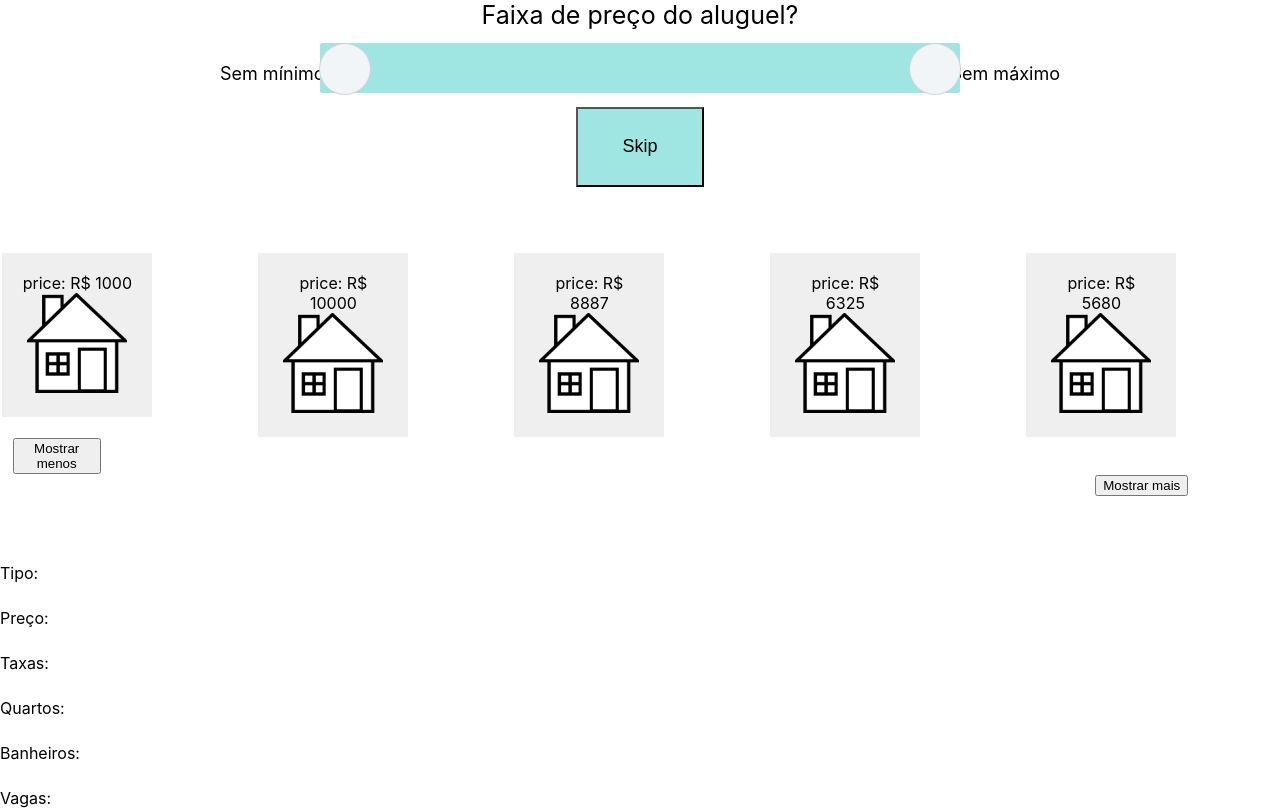
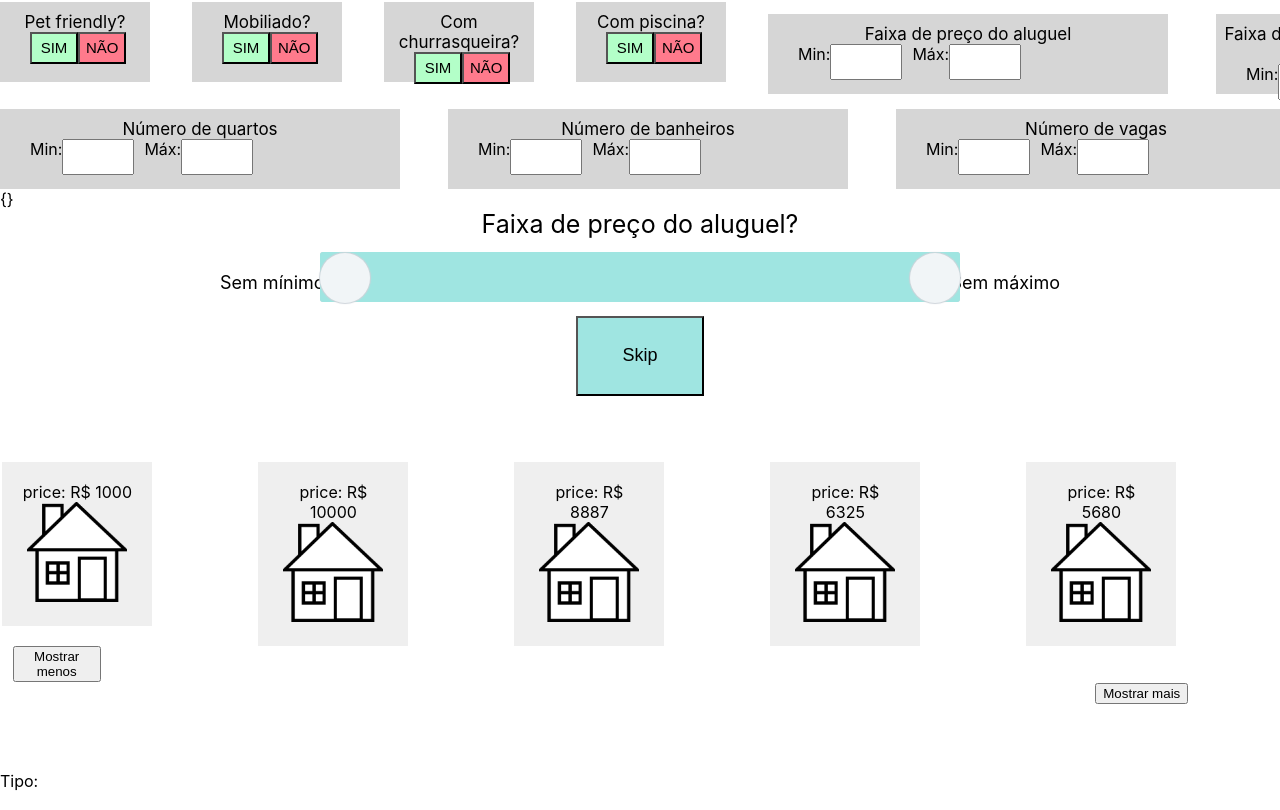
Before and after one commit to Maschroeder1/ihc, a React (Create React App) app in the folder frontend/: page / in a window 1280 px wide. Shown: the top 810 px of the page. Built offline with nearby package versions, Linux system fonts and the light colour scheme; the HTML template or start-up script is replaced by a standard one.

Commit message:
advanced view bool and range buttons

```diff
--- a/frontend/src/App.js
+++ b/frontend/src/App.js
@@ -32,7 +32,7 @@ class App extends Component {
     }
 
     let newTrace = this.state.trace
-    newTrace.push({"time": new Date() - this.state.initialTimestamp, "Filter": filterName})
+    newTrace.push({ "time": new Date() - this.state.initialTimestamp, "Filter": filterName })
 
     this.setState({ lastSelected: lastSelected, apiRequest: apiRequest, lastClickUpdatedSelected: lastClickUpdatedSelected, trace: newTrace })
   }
@@ -66,7 +66,7 @@ class App extends Component {
     }
 
     let newTrace = this.state.trace
-    newTrace.push({"time": new Date() - this.state.initialTimestamp, "Filter": filterName})
+    newTrace.push({ "time": new Date() - this.state.initialTimestamp, "Filter": filterName })
 
     this.setState({ lastSelected: lastSelected, apiRequest: apiRequestCopy, lastClickUpdatedSelected: lastClickUpdatedSelected, trace: newTrace })
   }
@@ -93,13 +93,13 @@ class App extends Component {
       apiRequestCopy[filterName] = currentFilter
     }
     let newTrace = this.state.trace
-    newTrace.push({"time": new Date() - this.state.initialTimestamp, "Filter": filterName})
+    newTrace.push({ "time": new Date() - this.state.initialTimestamp, "Filter": filterName })
     this.setState({ lastSelected: lastSelected, lastClickUpdatedSelected: lastClickUpdatedSelected, apiRequest: apiRequestCopy, trace: newTrace })
   }
 
   apiRequestFun = () => {
     let newTrace = this.state.trace
-    newTrace.push({"time": new Date() - this.state.initialTimestamp, "Filter": "API"})
+    newTrace.push({ "time": new Date() - this.state.initialTimestamp, "Filter": "API" })
 
     this.setState({ trace: newTrace })
   }
@@ -116,21 +116,170 @@ class App extends Component {
     }
   }
 
+  boolIsSelected(filterName) {
+    // -1 sim e false, 0 não, 1 sim e true
+    const value = this.state.apiRequest[filterName]
+    if (value === undefined) {
+      return 0
+    }
+
+    return value ? 1 : -1
+  }
+
+  boolModifyStateTo(filterName, selected) {
+    let newApiRequest = this.state.apiRequest
+    let currentSelected = newApiRequest[filterName]
+
+    if (selected === currentSelected) {
+      delete newApiRequest[filterName]
+    } else {
+      newApiRequest[filterName] = selected
+    }
+    let newTrace = this.state.trace
+    newTrace.push({ "time": new Date() - this.state.initialTimestamp, "Filter": filterName })
+
+    this.setState({ apiRequest: newApiRequest, trace: newTrace })
+  }
+
+  boolButton(text, filterName) {
+    let selectColor = this.boolIsSelected(filterName) === 1 ? '#00ff46' : '#b3ffc8'
+
+    let selectButton = (<button
+      onMouseOver={event => event.target.style.background = "#00ff46"}
+      onMouseOut={event => event.target.style.background = selectColor}
+      style={{ "background": selectColor, "height": "2rem", width: "3rem", "marginBottom": "2%", "fontSize": "15px" }}
+      onClick={() => this.boolModifyStateTo(filterName, true)}>
+      {"SIM"}
+    </button>)
+
+    let deSelectColor = this.boolIsSelected(filterName) === -1 ? '#ff0023' : '#ff7a8c'
+
+    let deSelectButton = (<button
+      onMouseOver={event => event.target.style.background = "#ff0023"}
+      onMouseOut={event => event.target.style.background = deSelectColor}
+      style={{ "background": deSelectColor, "height": "2rem", width: "3rem", "marginBottom": "2%", "fontSize": "15px" }}
+      onClick={() => this.boolModifyStateTo(filterName, false)}>
+      {"NÃO"}
+    </button>)
+
+    return (<div style={{ display: "flex", flexDirection: "column", height: '80px', width: '150px', "marginTop": "5%", "textAlign": "center", backgroundColor: '#d6d6d6' }}>
+      <div style={{ 'marginTop': '10px', fontSize: '17px' }}>
+        {text}
+      </div>
+      <div style={{ display: "flex", flexDirection: "row", height: '80%', width: '100%', "marginLeft": "30px", "textAlign": "center" }}>
+        {selectButton}
+        {deSelectButton}
+      </div>
+    </div>)
+  }
+
+  filterValue(currentValue, otherValue, otherKey, minDefault) {
+    if (otherKey === 'max' && (otherValue <= currentValue || currentValue < minDefault)) {
+      return Math.max(minDefault, otherValue)
+    }
+    if (otherKey === 'min' && (otherValue > currentValue)) {
+      return otherValue
+    }
+    return currentValue
+  }
+
+  handleFillableInputChange(filterName, event, innerFilterName, defaultLow) {
+    let currentValue = event.target.value
+    if (currentValue.includes('.')) {
+      currentValue = "" + Math.floor(+currentValue * 100) / 100
+    }
+    let currentApiRequest = this.state.apiRequest
+    let apiRequestFilterValue = currentApiRequest[filterName]
+    if (apiRequestFilterValue === undefined) {
+      apiRequestFilterValue = {}
+    }
+
+    if (currentValue === '') {
+      delete apiRequestFilterValue[innerFilterName]
+      if (Object.keys(apiRequestFilterValue).length === 0) {
+        delete currentApiRequest[filterName]
+      }
+    } else {
+      // não consegui fazer funfa, era pra fazer aquele controle pra user nao cosneguir baguncar os valores dos forms
+      // let otherKey = Object.keys(apiRequestFilterValue).filter(key => key !== innerFilterName)[0]
+      // console.log(otherKey)
+      // if (otherKey !== undefined) {
+      //   apiRequestFilterValue[innerFilterName] = this.filterValue(+currentValue, apiRequestFilterValue[otherKey], otherKey, defaultLow)
+      // } else {
+      //   apiRequestFilterValue[innerFilterName] = +currentValue
+      // }
+
+      apiRequestFilterValue[innerFilterName] = +currentValue
+      currentApiRequest[filterName] = apiRequestFilterValue
+    }
+    let newTrace = this.state.trace
+    newTrace.push({ "time": new Date() - this.state.initialTimestamp, "Filter": filterName })
+
+    this.setState({ apiRequest: currentApiRequest, trace: newTrace })
+  }
+
+  fillableInputRange(text, filterName, defaultLow) {
+    let lowName = filterName + '_LOW'
+    let highName = filterName + '_HIGH'
+    let currentFilterValue = this.state.apiRequest[filterName]
+    let low = currentFilterValue === undefined ? undefined : currentFilterValue['min']
+    let high = currentFilterValue === undefined ? undefined : currentFilterValue['max']
+
+    let lowInput = <input id={lowName} style={{height:'30px', width: '4rem', marginRight: '10px'}} type="number" onInput={event => this.handleFillableInputChange(filterName, event, 'min', defaultLow)} value={low} />
+    let highInput = <input id={highName} style={{height:'30px', width: '4rem'}} type="number" onInput={event => this.handleFillableInputChange(filterName, event, 'max')} value={high} />
+
+    return (<div style={{ display: "flex", flexDirection: "column", height: '80px', width: '400px', "marginTop": "5%", "textAlign": "center", backgroundColor: '#d6d6d6' }}>
+      <div style={{ 'marginTop': '10px', fontSize: '17px' }}>
+        {text}
+      </div>
+      <div style={{ display: "flex", flexDirection: "row", height: '80%', width: '100%', "marginLeft": "30px", "textAlign": "center" }}>
+        <div style={{"textAlign": "center"}}>Min:</div>
+        {lowInput}
+        <div style={{"textAlign": "center"}}>Máx:</div>
+        {highInput}
+      </div>
+    </div>)
+  }
+
+  complexView() {
+    return (
+      <>
+        <div style={{ 'display': 'grid', 'gridTemplateColumns': '2rem 2rem 2rem 2rem 18rem 18rem', 'gridGap': '2rem', 'gridAutoFlow': 'row', 'columnGap': '10rem' }}>
+          {this.boolButton("Pet friendly?", 'PET_FRIENDLY')}
+          {this.boolButton("Mobiliado?", 'READY_TO_LIVE')}
+          {this.boolButton("Com churrasqueira?", 'BARBECUE')}
+          {this.boolButton("Com piscina?", 'POOL')}
+          {this.fillableInputRange("Faixa de preço do aluguel", 'TOTAL_PRICE_RANGE', 1000)}
+          {this.fillableInputRange("Faixa de preço de taxas como condomínio, gás, etc.", 'FEES_PRICE_RANGE', 0)}
+        </div>
+        <div style={{ 'display': 'grid', 'gridTemplateColumns': '18rem 18rem 18rem', 'gridGap': '2rem', 'gridAutoFlow': 'row', 'columnGap': '10rem' }}>
+          {this.fillableInputRange("Número de quartos", 'BEDROOM COUNT', 0)}
+          {this.fillableInputRange("Número de banheiros", 'BATHROOM_COUNT', 0)}
+          {this.fillableInputRange("Número de vagas", 'PARKING_SPOTS', 0)}
+        </div>
+      </>
+    )
+  }
+
   render() {
     let housingTypes = [
-      { text: "Apartamento", filterName: "ANY1", children: [
+      {
+        text: "Apartamento", filterName: "ANY1", children: [
           { text: "Tradicional", filterName: "TRADITIONAL" },
           { text: "JK/Studio", filterName: "STUDIO" },
           { text: "Kitnet", filterName: "KITNET" },
           { text: "Flat", filterName: "FLAT" },
           { text: "Loft", filterName: "LOFT" },
           { text: "Andar", filterName: "FLOOR" },
-        { text: "Cobertura", filterName: "ROOFTOP" }] },
-      { text: "Casa", filterName: "ANY2", children: [
+          { text: "Cobertura", filterName: "ROOFTOP" }]
+      },
+      {
+        text: "Casa", filterName: "ANY2", children: [
           { text: "Casa residencial", filterName: "SINGLE_FAMILY" },
           { text: "Duplex", filterName: "DUPLEX" },
           { text: "Sítio", filterName: "CABIN" },
-        { text: "Casa em condomínio", filterName: "HOA" }] }]
+          { text: "Casa em condomínio", filterName: "HOA" }]
+      }]
     let buttons = [
       <Slider text={'Faixa de preço do aluguel?'} filterName={'TOTAL_PRICE_RANGE'} id={0} key={-5} min={1000} max={10000} parentId={this.state.lastSelected} renameAttempt={this.sliderFunction} />,
       <SimpleButton text="Mobiliado?" filterName="READY_TO_LIVE" id={1} key={-3} parentStateFunction={this.simpleButtonFunction} parentId={this.state.lastSelected} updateStateJSON={this.updateStateJSON} buttons={[1, 2]} />,
@@ -145,9 +294,11 @@ class App extends Component {
     ]
 
     return (<>
+      <div>{this.complexView()}</div>
+      <div>{JSON.stringify(this.state.apiRequest)}</div>
       <div>{buttons}</div>
       <ApiRequest apiRequest={this.state.apiRequest} traceFun={this.apiRequestFun} scrollAnchor={this.messagesEndRef} pageBottom={this.pageBottom} />
-      <button style={{ "background": '#9fe5e1', "height": "40px", width: "100%", "marginBottom": "2%", "fontSize": "18px", 'marginTop': '20px'}} onClick={() => this.scrollToPlace()}>Voltar para cima</button>
+      <button style={{ "background": '#9fe5e1', "height": "40px", width: "100%", "marginBottom": "2%", "fontSize": "18px", 'marginTop': '20px' }} onClick={() => this.scrollToPlace()}>Voltar para cima</button>
       <div key={'reff'} ref={this.props.pageBottom} />
       <button onClick={() => console.log(this.state.trace)}>Finalizar</button>
     </>)
```
Lines whose indentation alone changed are shown as unchanged.
